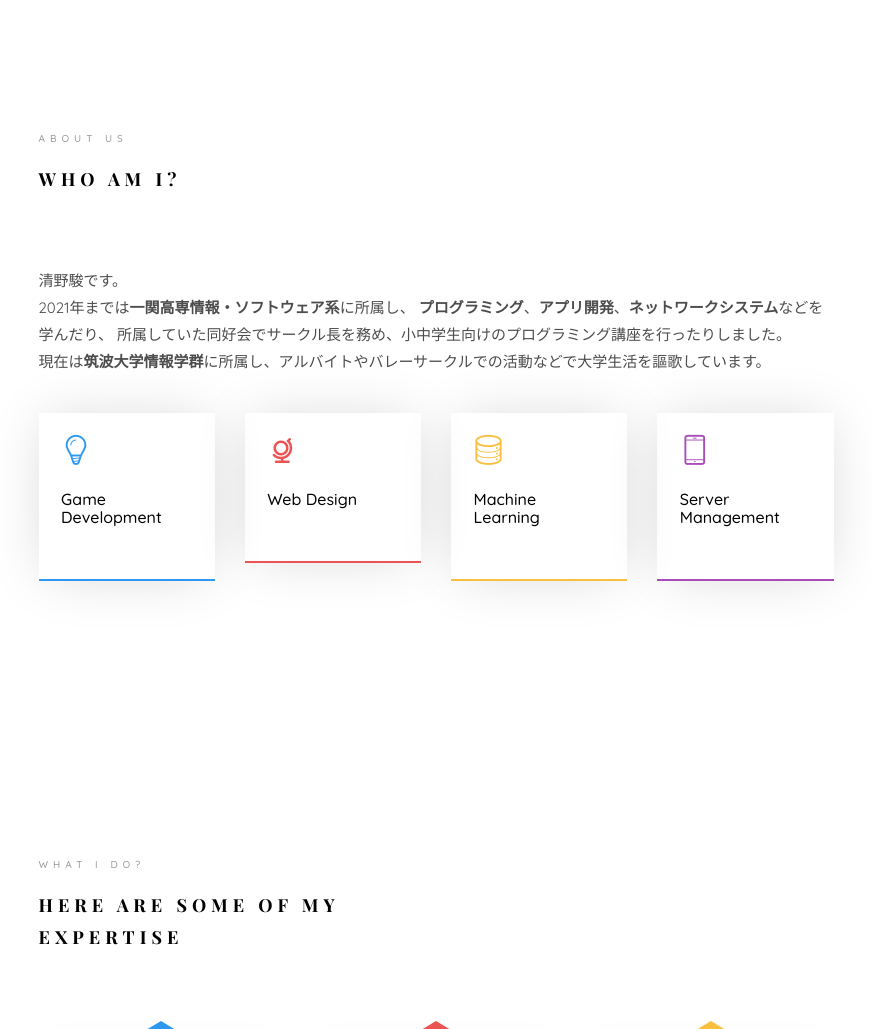
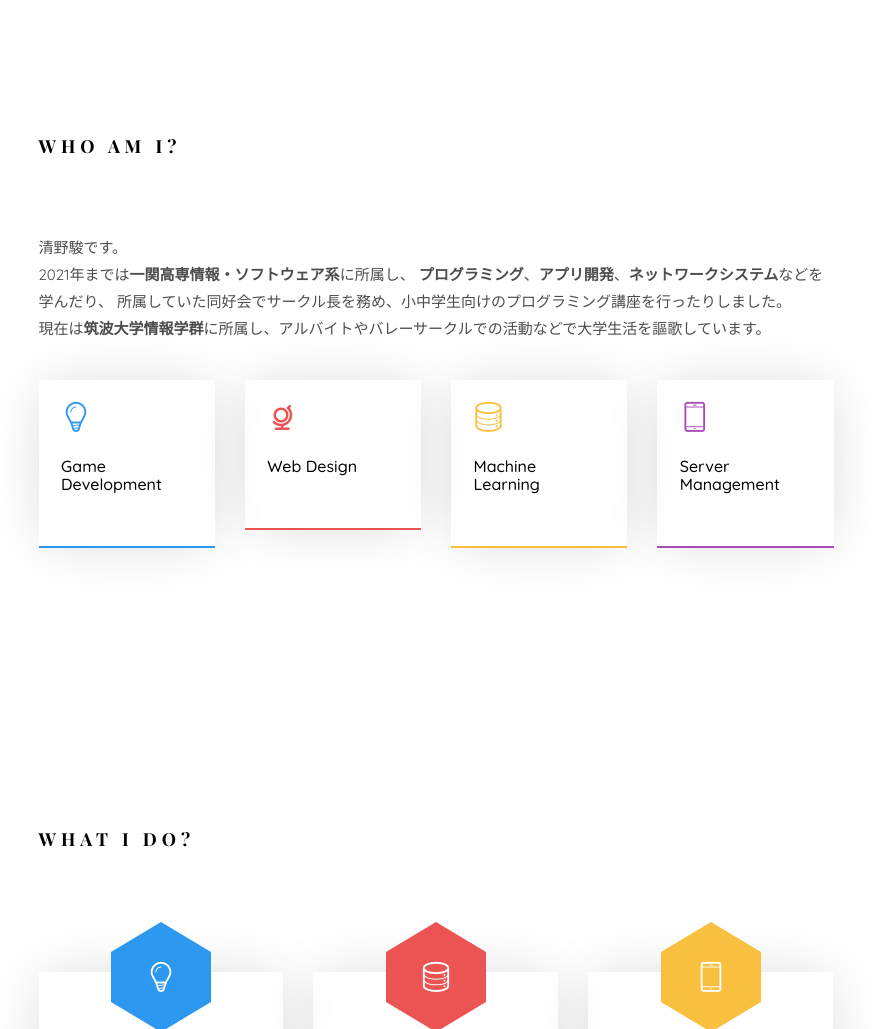
Before and after one commit to seisyun9665/seisyun9665.github.io, a plain HTML site: page index.html in a window 1280 px wide. Shown: the part 880-1909 px from the top of the page, without its empty margins (354-1226 px from the left). Drawn offline with nearby package versions, Linux system fonts and the light colour scheme; files whose address does not match are found by name; a web font is replaced by a local one.

Commit message:
heading-metaがいらないと思ったので削除

```diff
--- a/index.html
+++ b/index.html
@@ -153,7 +153,6 @@ Copyright <script>document.write(new Date().getFullYear());</script> All rights
 							<div class="row row-bottom-padded-sm animate-box" data-animate-effect="fadeInLeft">
 								<div class="col-md-12">
 									<div class="about-desc">
-										<span class="heading-meta">About Us</span>
 										<h2 class="colorlib-heading">Who Am I?</h2>
 										<p>清野駿です。</br>
 											2021年までは<strong>一関高専情報・ソフトウェア系</strong>に所属し、
@@ -201,8 +200,7 @@ Copyright <script>document.write(new Date().getFullYear());</script> All rights
 				<div class="colorlib-narrow-content">
 					<div class="row">
 						<div class="col-md-6 col-md-offset-3 col-md-pull-3 animate-box" data-animate-effect="fadeInLeft">
-							<span class="heading-meta">What I do?</span>
-							<h2 class="colorlib-heading">Here are some of my expertise</h2>
+							<h2 class="colorlib-heading">What I do?</h2>
 						</div>
 					</div>
 					<div class="row row-pt-md">
@@ -306,7 +304,6 @@ Copyright <script>document.write(new Date().getFullYear());</script> All rights
 				<div class="colorlib-narrow-content">
 					<div class="row">
 						<div class="col-md-6 col-md-offset-3 col-md-pull-3 animate-box" data-animate-effect="fadeInLeft">
-							<span class="heading-meta">My Specialty</span>
 							<h2 class="colorlib-heading animate-box">My Skills</h2>
 						</div>
 					</div>
```
